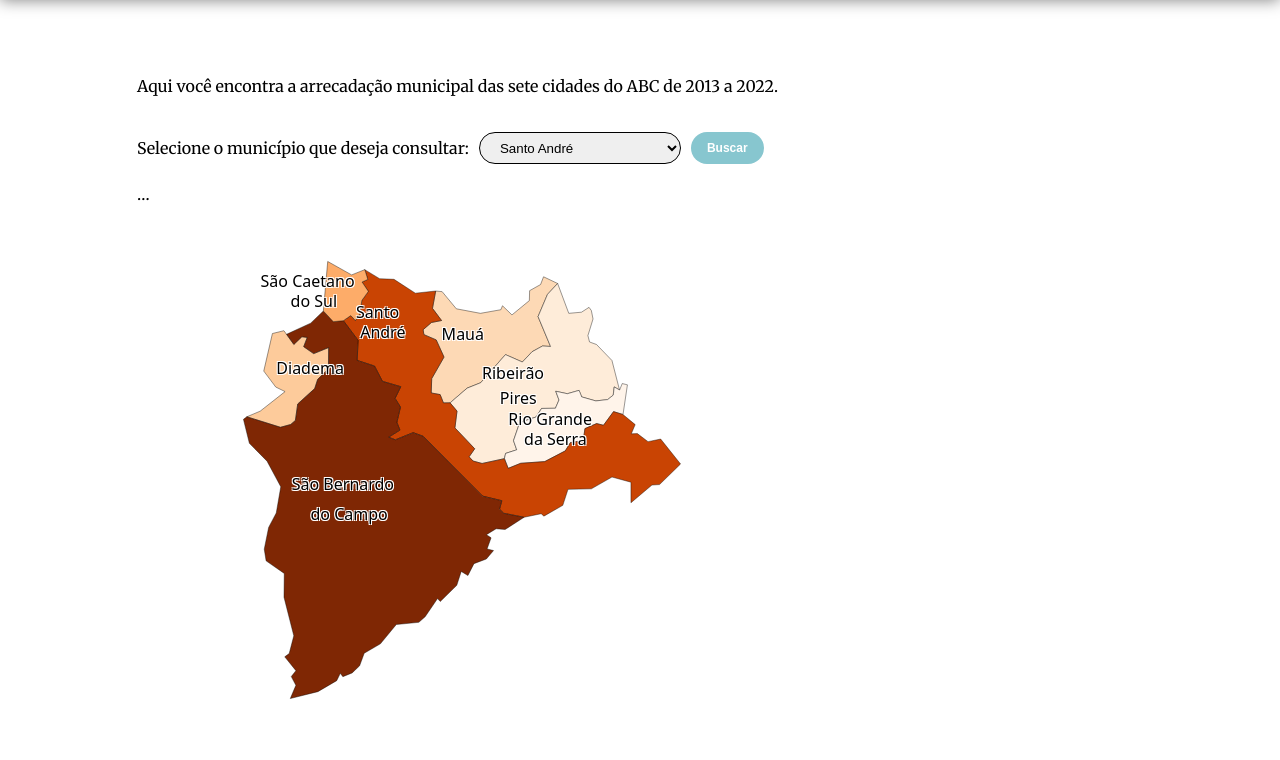
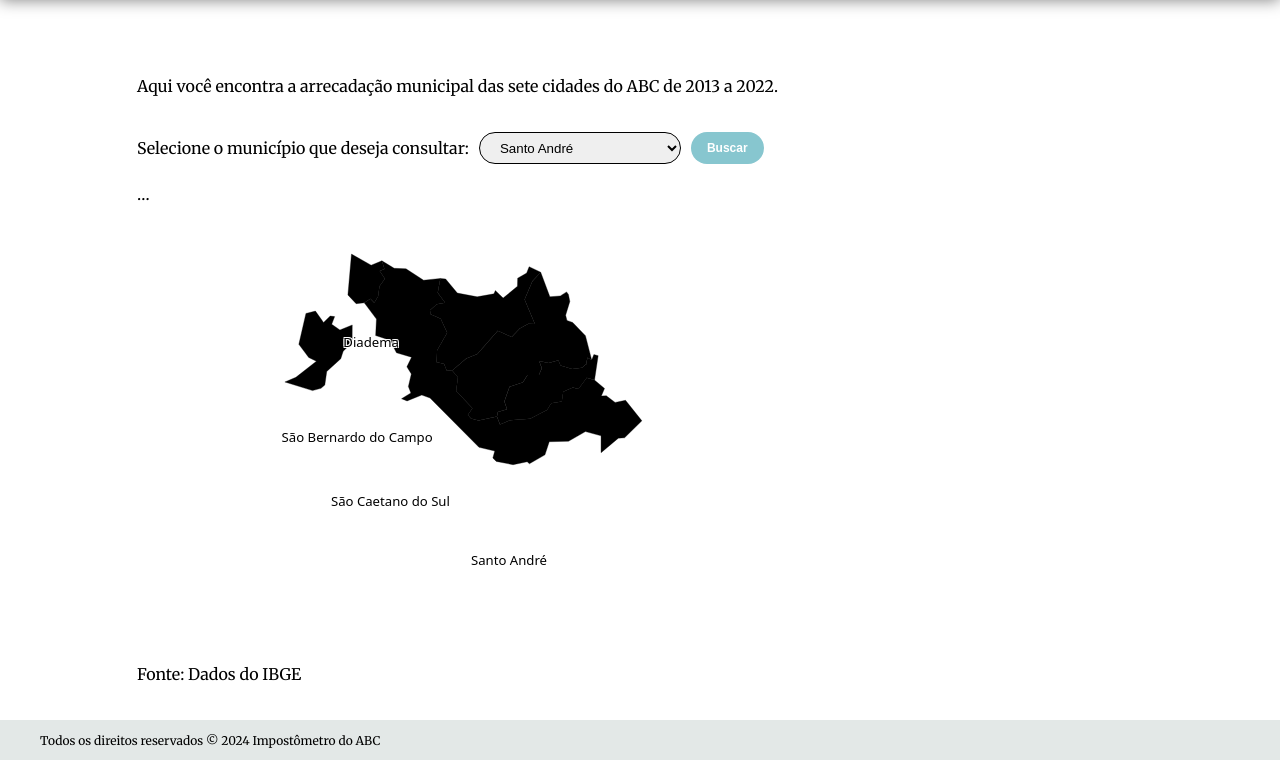
Before and after one commit to elsavillon/Impostometro_ABC, a Flask app: page / in a window 1280 px wide. Shown: the part 40-800 px from the top of the page. Run offline with Flask 3, Linux system fonts and the light colour scheme.

Commit message:
Revisão index

```diff
--- a/templates/index.html
+++ b/templates/index.html
@@ -8,6 +8,8 @@
     <link rel="preconnect" href="https://fonts.googleapis.com">
     <link rel="preconnect" href="https://fonts.gstatic.com" crossorigin>
     <link href="https://fonts.googleapis.com/css2?family=Merriweather&display=swap" rel="stylesheet">
+    <link rel="stylesheet" href="static/mapa.css">
+    <script src="static/js/mapa.js"></script>
 </head>
 <body>
     <header>
@@ -24,8 +26,6 @@
             </select>
             <button type="submit" class="button">Buscar</button>
         </form>
-        <link rel="stylesheet" href="static/mapa.css">
-    <script src="https://d3js.org/d3.v7.min.js"></script>
         <div id="tooltip" class="tooltip"></div>
         <p id="info">…</p>
         <svg
@@ -55,7 +55,6 @@
                 <path id="mun_3543303" class="map-region" d="m 210646,125586 451,-385 358,-141 658,-736 447,194 259,-270 277,-149 211,13 -331,-782 250,-581 268,-285 295,781 337,-30 200,-127 61,84 45,220 -136,435 43,167 185,66 409,418 201,772 -143,-81 -25,214 -147,117 -314,36 -375,-106 -69,-171 -311,88 -307,-65 86,229 -95,216 -367,5 -145,223 -433,144 -165,475 85,240 -293,93 -34,138 -590,126 -238,-64 -106,-110 149,-211 -524,-546 55,-439 -184,-215 2,0 z"/>
                 <path id="mun_3544103" class="map-region" d="m 212084,127045 34,-138 293,-93 -85,-240 165,-475 433,-144 146,-223 366,-5 95,-216 -86,-229 307,65 311,-88 69,171 375,106 314,-36 147,-117 26,-214 142,81 69,-169 138,33 -117,776 -249,-75 -267,357 -182,-45 -309,132 -45,312 -340,54 -135,216 -545,281 -638,44 -330,133 -100,-254 -2,0 z"/>
                 <path id="mun_3547809" class="map-region" d="m 207818,123436 195,-132 124,129 122,-195 47,-328 173,-239 -167,-245 153,-68 -81,-256 395,237 380,16 567,363 538,-57 -85,454 241,318 -268,51 -221,189 21,129 325,138 207,449 -325,562 -14,376 237,43 87,217 177,-1 184,215 -56,439 524,546 -149,211 106,110 238,64 591,-126 100,254 330,-133 638,-44 545,-281 135,-216 340,-54 45,-312 309,-132 182,45 266,-357 250,75 324,265 -103,241 161,-6 283,210 334,-68 527,653 -557,538 -201,12 -556,463 0,-537 -502,-135 -546,308 -619,14 -138,418 -500,282 -73,-63 -454,93 -539,-105 -111,-108 61,-220 -508,-120 -1575,-1565 -265,-95 -473,187 -179,-68 301,-186 -81,-203 95,-400 -143,-226 150,-306 -485,-140 -209,-399 -461,-149 26,-523 -392,-517 2,1 z"/>
-        <path id="mun_3548708" class="map-region" d="m 205262,125950 891,275 272,-73 124,-106 62,-431 450,-403 79,-241 286,-277 4,-556 -397,160 -264,-181 95,-243 -144,-17 -212,201 -194,-265 639,-292 336,-318 265,278 264,-26 392,517 -26,523 461,149 209,399 485,140 -150,306 143,226 -95,400 81,203 -301,186 179,68 473,-187 265,95 1575,1565 508,120 -61,220 111,108 539,105 -503,320 -238,-20 -256,154 123,83 -107,291 172,42 -191,221 -328,121 -160,312 -178,-108 -117,363 -437,424 -73,-77 -328,475 -168,146 -596,57 -421,505 -429,246 -122,329 -198,186 -246,98 -67,-88 -96,192 -497,287 -732,181 148,-346 -122,-228 123,-156 -296,-361 118,-87 122,-462 -260,-1011 7,-620 -481,-330 -49,-306 116,-569 202,-377 120,-684 -364,-671 -468,-466 -157,-627 90,-69 0,2 z"/>
                 <path id="mun_3548807" class="map-region" d="m 207289,123185 115,-1297 634,352 347,-138 81,256 -153,68 167,245 -173,239 -47,328 -122,195 -124,-129 -196,132 -264,27 -265,-278 z"/>
             </g>
             <!-- Textos dos nomes das regiões -->
@@ -81,10 +80,8 @@
                 x="10079.365"
                 y="54428.566"
                 id="text7670"
-
             >
                 <tspan
-
                     id="tspan7672"
                     x="10079.365"
                     y="54428.566"
@@ -117,25 +114,14 @@
                 x="58152.625"
                 y="95350.789"
                 id="text7674"
-
             >
                 <tspan
-
                     id="tspan7676"
                     x="58152.625"
                     y="95350.789"
                     style="font-size: 5644.44461538px"
                 >
-          São Bernardo
-        </tspan>
-        <tspan
-
-          x="58152.625"
-          y="105934.12"
-          id="tspan7678"
-          style="font-size: 5644.44461538px"
-        >
-          do Campo
+                    São Bernardo do Campo
                 </tspan>
             </text>
             <text
@@ -159,34 +145,23 @@
                     stroke: none;
                     font-family: Sans;
                 "
-        x="45689.777"
-        y="23720.102"
-        id="text7680"
-
+                x="72415.089"
+                y="122496.569"
+                id="text7678"
             >
                 <tspan
-
-          id="tspan7682"
-          x="45689.777"
-          y="23720.102"
-          style="font-size: 5644.44482422px"
+                    id="tspan7680"
+                    x="72415.089"
+                    y="122496.569"
+                    style="font-size: 5644.44461538px"
                 >
-          São Caetano
-        </tspan>
-        <tspan
-
-          x="45689.777"
-          y="30775.658"
-          id="tspan7684"
-          style="font-size: 5644.44482422px"
-        >
-          do Sul
+                    São Caetano do Sul
                 </tspan>
             </text>
             <text
                 xml:space="preserve"
                 style="
-          font-size: 7055.55566406px;
+                    font-size: 8466.66699219px;
                     font-style: normal;
                     font-weight: normal;
                     text-align: center;
@@ -204,151 +179,24 @@
                     stroke: none;
                     font-family: Sans;
                 "
-        x="68741.266"
-        y="34471.418"
-        id="text7686"
-
+                x="123241.228"
+                y="147850.693"
+                id="text7682"
             >
                 <tspan
-
-          id="tspan7688"
-          x="68741.266"
-          y="34471.418"
-          style="font-size: 5644.44482422px"
-        >
-          Santo
-        </tspan>
-        <tspan
-
-          x="68741.266"
-          y="41526.973"
-          style="font-size: 5644.44482422px"
-          id="tspan7708"
-        >
-          André
-        </tspan>
-      </text>
-      <text
-        xml:space="preserve"
-        style="
-          font-size: 25px;
-          font-style: normal;
-          font-weight: normal;
-          text-align: center;
-          line-height: 125%;
-          letter-spacing: 0px;
-          word-spacing: 0px;
-          text-anchor: middle;
-          fill: #000000;
-          text-shadow:
-          -1px -1px 0 #fff,
-           1px -1px 0 #fff,
-           -1px  1px 0 #fff,
-           1px  1px 0 #fff;
-          fill-opacity: 1;
-          stroke: none;
-          font-family: Sans;
-        "
-        x="343.57144"
-        y="150"
-        id="text7690"
-        transform="matrix(282.22223,0,0,282.22223,0,-0.005)"
-      >
-        <tspan
-
-          id="tspan7692"
-          x="343.57144"
-          y="150"
-          style="font-size: 20.00000005px"
-        >
-          Mauá
-        </tspan>
-      </text>
-      <text
-        xml:space="preserve"
-        style="
-          font-size: 7055.55566406px;
-          font-style: normal;
-          font-weight: normal;
-          text-align: center;
-          line-height: 125%;
-          letter-spacing: 0px;
-          word-spacing: 0px;
-          text-anchor: middle;
-          fill: #000000;
-          text-shadow:
-          -1px -1px 0 #fff,
-           1px -1px 0 #fff,
-           -1px  1px 0 #fff,
-           1px  1px 0 #fff;
-          fill-opacity: 1;
-          stroke: none;
-          font-family: Sans;
-        "
-        x="116517.47"
-        y="56242.852"
-        id="text7694"
-      >
-        <tspan
-          id="tspan7696"
-          x="116517.47"
-          y="56242.852"
+                    id="tspan7684"
+                    x="123241.228"
+                    y="147850.693"
                     style="font-size: 5644.44461538px"
                 >
-          Ribeirão
-        </tspan>
-        <tspan
-          x="116517.47"
-          y="65062.270"
-          id="tspan7698"
-          style="font-size: 5644.44461538px"
-        >
-          Pires
-        </tspan>
-      </text>
-      <text
-        xml:space="preserve"
-        style="
-          font-size: 7055.55566406px;
-          font-style: normal;
-          font-weight: normal;
-          text-align: center;
-          line-height: 125%;
-          letter-spacing: 0px;
-          word-spacing: 0px;
-          text-anchor: middle;
-          fill: #000000;
-          text-shadow:
-          -1px -1px 0 #fff,
-           1px -1px 0 #fff,
-           -1px  1px 0 #fff,
-           1px  1px 0 #fff;
-          fill-opacity: 1;
-          stroke: none;
-          font-family: Sans;
-        "
-        x="129620.63"
-        y="72369.836"
-        id="text7700"
-      >
-        <tspan
-          x="129620.63"
-          y="72369.836"
-          id="tspan7704"
-          style="font-size: 5644.44482422px"
-        >
-          Rio Grande
-        </tspan>
-        <tspan
-          x="129620.63"
-          y="79425.391"
-          style="font-size: 5644.44482422px"
-          id="tspan7710"
-        >
-          da Serra
+                    Santo André
                 </tspan>
             </text>
         </svg>
-    <script src="static/js/mapa.js"></script>
+        <p>Fonte: Dados do IBGE</p>
+    </main>
+    <footer>
+        <p>Todos os direitos reservados &copy; 2024 Impostômetro do ABC</p>
+    </footer>
 </body>
 </html>
```
Lines whose indentation alone changed are shown as unchanged.
